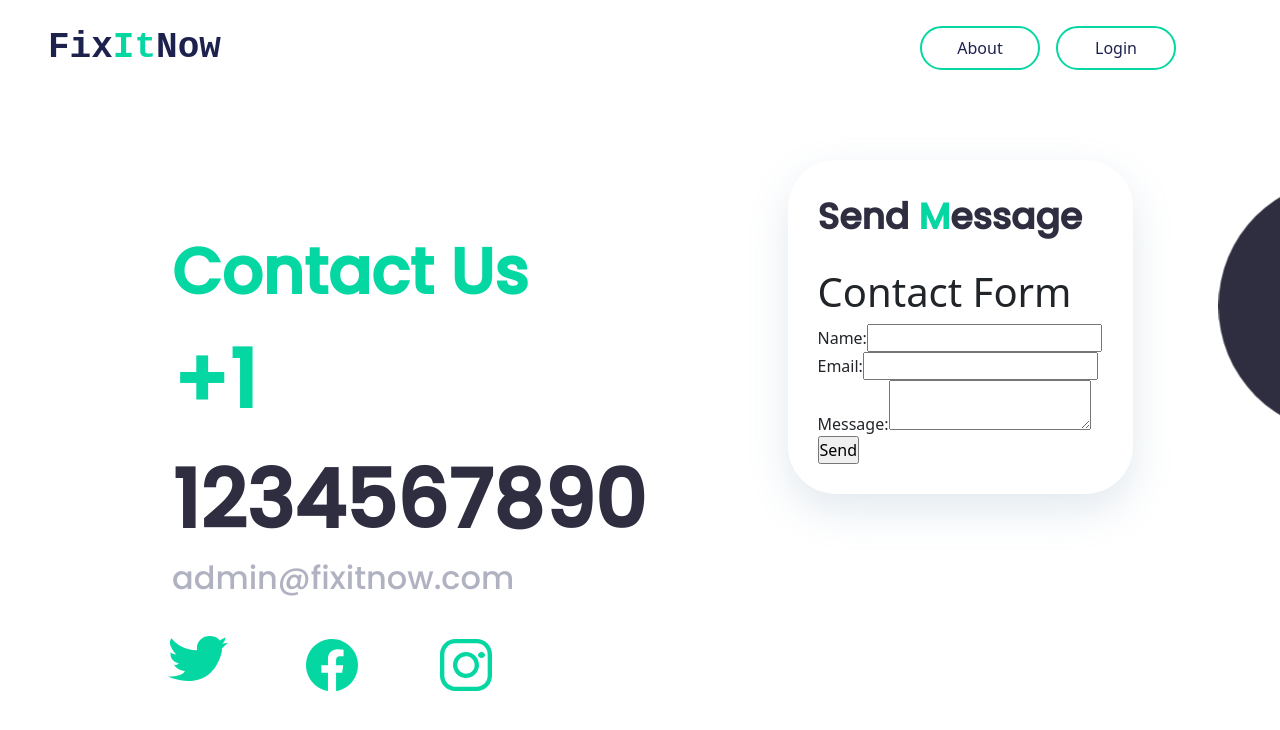
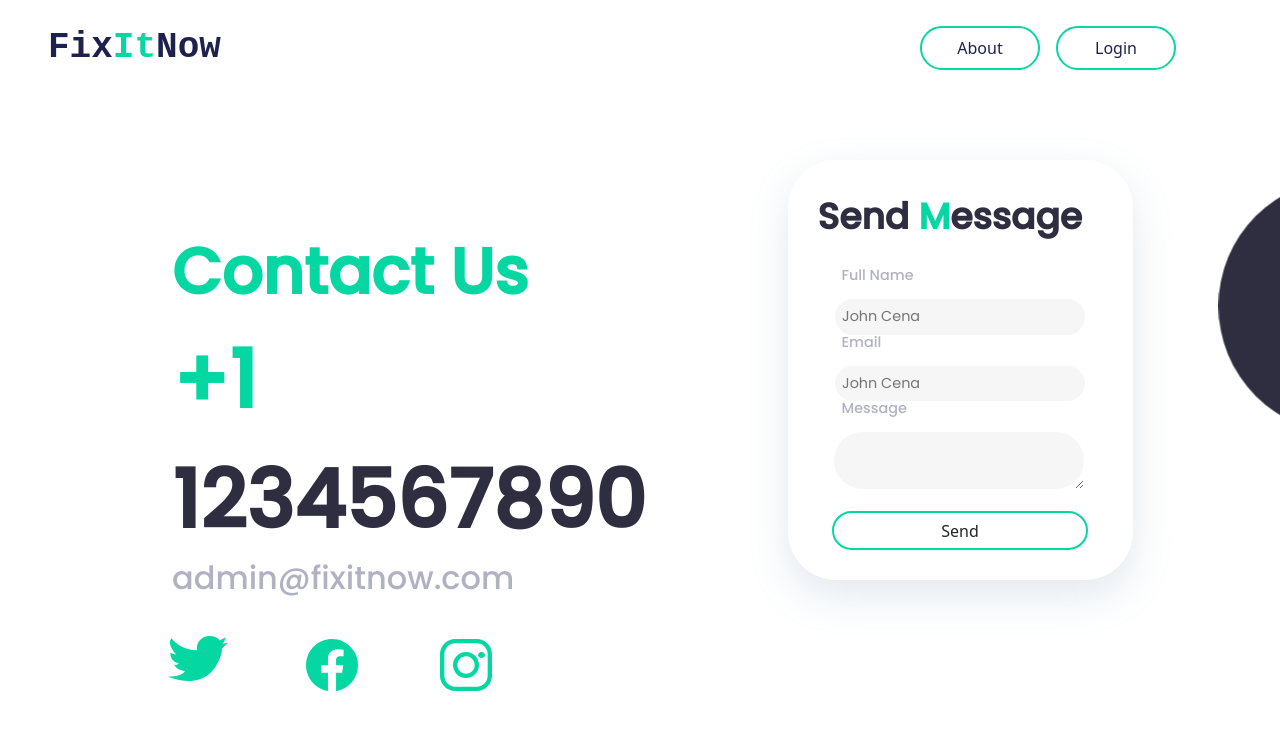
Before and after one commit to Capstone-Project-Team23/Team_23, a React (Create React App) app in the folder capstone-team-23/: page /contactUs in a window 1280 px wide. Shown: the top 730 px of the page. Built offline with nearby package versions, Linux system fonts and the light colour scheme.

Commit message:
css added to contact us form

```diff
--- a/capstone-team-23/src/components/ContactUs/ContactUS Copied/WholePage/mailer.js
+++ b/capstone-team-23/src/components/ContactUs/ContactUS Copied/WholePage/mailer.js
@@ -1,4 +1,8 @@
 import emailjs from 'emailjs-com';
+import InputField from '../../../Reusable Components/InputFields/InputField';
+import Label from '../../../Reusable Components/Label/Label';
+import Button from '../../../Reusable Components/Buttons/Button';
+import {style, styleHeader, labelStyle, Hed, textAreaStyle, textAreaStyle_Mobile} from '../../ContactUsForm/formstyle'
 
 const Mailer = () => {
 
@@ -11,24 +15,72 @@ const Mailer = () => {
         }).catch(err => console.log(err));
     }
 
-    return ( <
-        div>
+    return ( <div>
 
-        <h1> Contact Form</h1>
         <form onSubmit={sendEmail}>
-            <label>Name:</label>
-            <input type="text" name="name" required />
 
-            <label>Email:</label>
-            <input type="text" name="user_email" required />
+            <Label style={window.innerWidth<480 ? {marginLeft: "1.5rem"} :labelStyle} name="Full Name" />
+            <InputField type="text" name="name" placeholder="John Cena" width="250px" />
 
-            <label>Message:</label>
-            <textarea name="message" row="4"/>
+            <Label style={window.innerWidth<480 ? {marginLeft: "1.5rem"} :labelStyle} name="Email" />
+            <InputField type="text" name="user_email" placeholder="John Cena" width="250px" />
 
-            <input type='submit' value='Send' />
+            <Label style={window.innerWidth<480 ? {marginLeft: "1.5rem"} :labelStyle} name="Message" />
+            <textarea style={window.innerWidth<480? textAreaStyle_Mobile :textAreaStyle} name="message" row="4"></textarea>
+
+            <Button buttonText="Send" width="250px" style={
+             {
+                width:"16rem",
+                marginTop:"1rem"
+             }} />
+
+            {/* <InputField type="submit" name="user_email" width="250px" style={
+             {
+                width:"16rem",
+                marginTop:"1rem"
+             }}/> */}
+
+         {/* <input type='submit' value='Send' /> */}
         </form>
         </div>
     );
 }
 
 export default Mailer;
+
+
+
+// import emailjs from 'emailjs-com';
+
+// const Mailer = () => {
+
+//     function sendEmail(e){
+//         e.preventDefault();
+
+//         emailjs.sendForm('service_bxg8eko','template_2bbdjvw',e.target,'6fWIBg3S27AV3LeUU'
+//         ).then(res => {
+//             console.log(res);
+//         }).catch(err => console.log(err));
+//     }
+
+//     return ( <
+//         div>
+
+//         <h1> Contact Form</h1>
+//         <form onSubmit={sendEmail}>
+//             <label>Name:</label>
+//             <input type="text" name="name" required />
+
+//             <label>Email:</label>
+//             <input type="text" name="user_email" required />
+
+//             <label>Message:</label>
+//             <textarea name="message" row="4"/>
+
+//             <input type='submit' value='Send' />
+//         </form>
+//         </div>
+//     );
+// }
+
+// export default Mailer;
--- a/capstone-team-23/src/components/Reusable Components/InputFields/InputField.jsx
+++ b/capstone-team-23/src/components/Reusable Components/InputFields/InputField.jsx
@@ -8,8 +8,7 @@ function InputField(props) {
     <div style={{
       textAlign:"Center"
   }}>
-        <input type={props.type} placeholder={props.placeholder} className="inputField"
-        style={{width: props.width ,height:props.height}}/>
+        <input type={props.type} name={props.name} placeholder={props.placeholder} className="inputField" style={{width: props.width ,height:props.height}} />
     </div>
   )
 }
```
